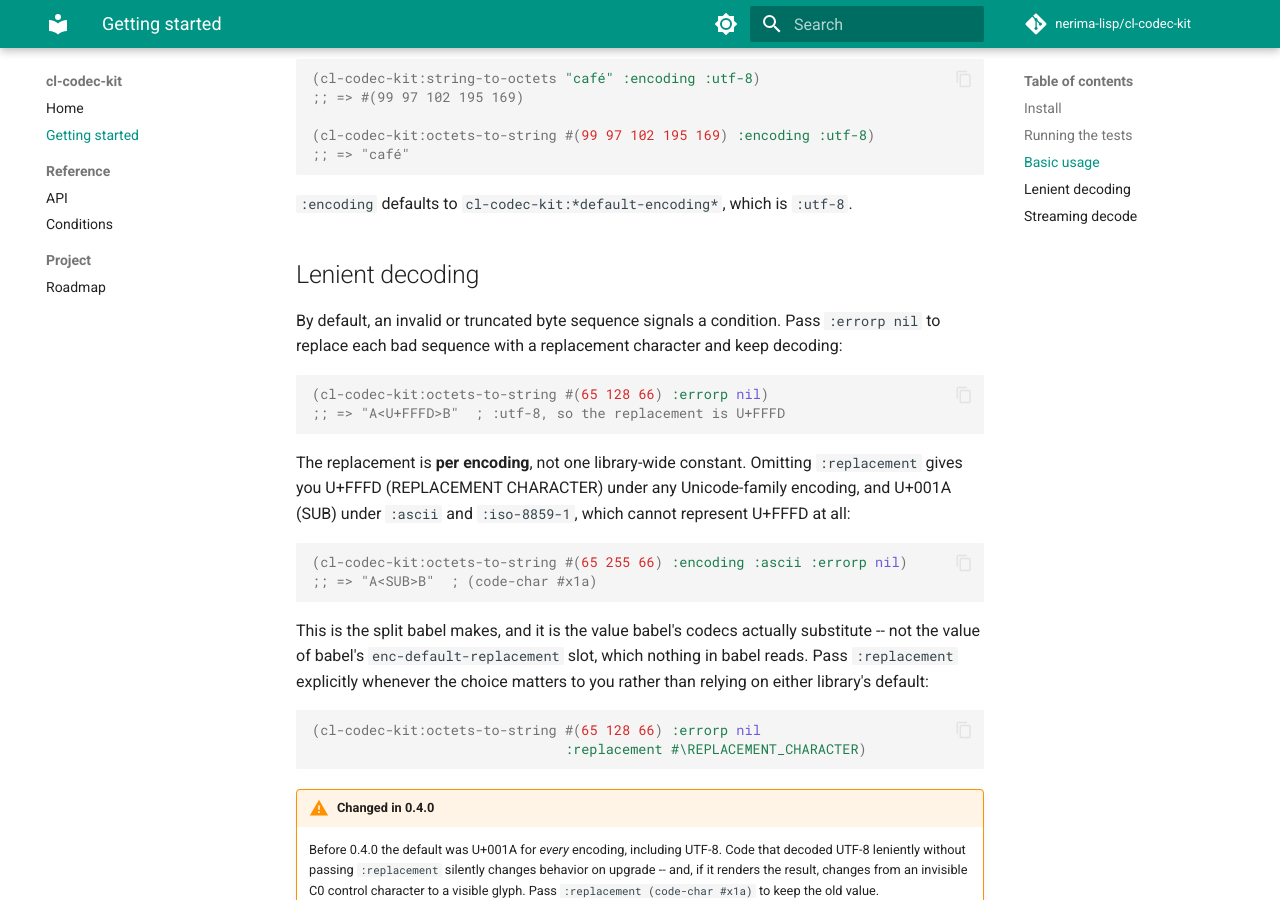
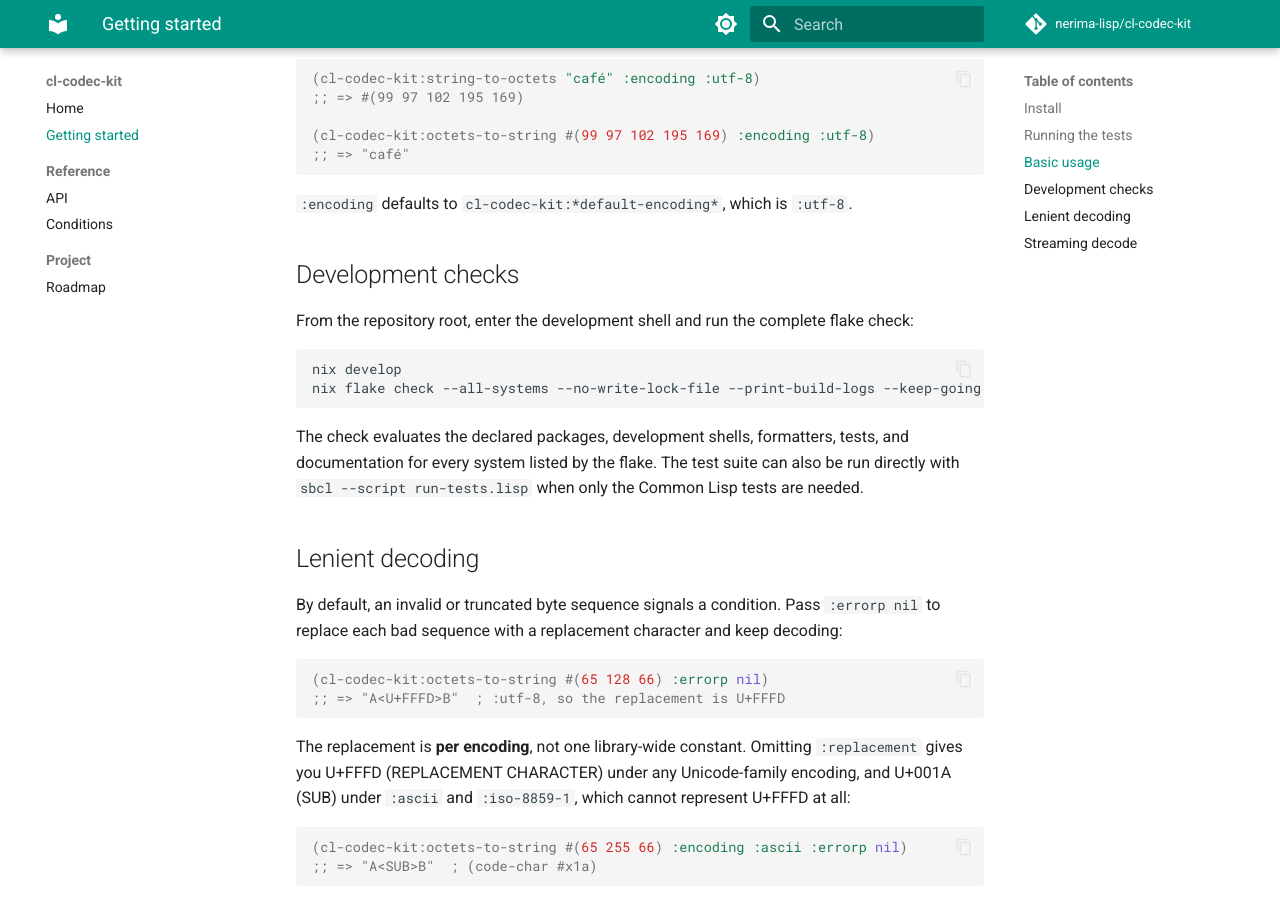
Before and after one commit to nerima-lisp/cl-codec-kit, an MkDocs documentation site: the page built from docs/src/getting-started.md, in a window 1280 px wide and 900 px high, scrolled down 889 px. Built offline with MkDocs 1.6.1 and Material for MkDocs 9.7.7, drawn with Linux system fonts in a browser that asks for light colours; comment, search, counter and statistics services are not loaded.

Commit message:
docs: document development checks

````diff
--- a/docs/src/getting-started.md
+++ b/docs/src/getting-started.md
@@ -48,6 +48,21 @@ extra artifacts.
 ```
 
 `:encoding` defaults to `cl-codec-kit:*default-encoding*`, which is `:utf-8`.
+
+## Development checks
+
+From the repository root, enter the development shell and run the complete
+flake check:
+
+```sh
+nix develop
+nix flake check --all-systems --no-write-lock-file --print-build-logs --keep-going
+```
+
+The check evaluates the declared packages, development shells, formatters,
+tests, and documentation for every system listed by the flake. The test suite
+can also be run directly with `sbcl --script run-tests.lisp` when only the
+Common Lisp tests are needed.
 
 ## Lenient decoding
 
````
